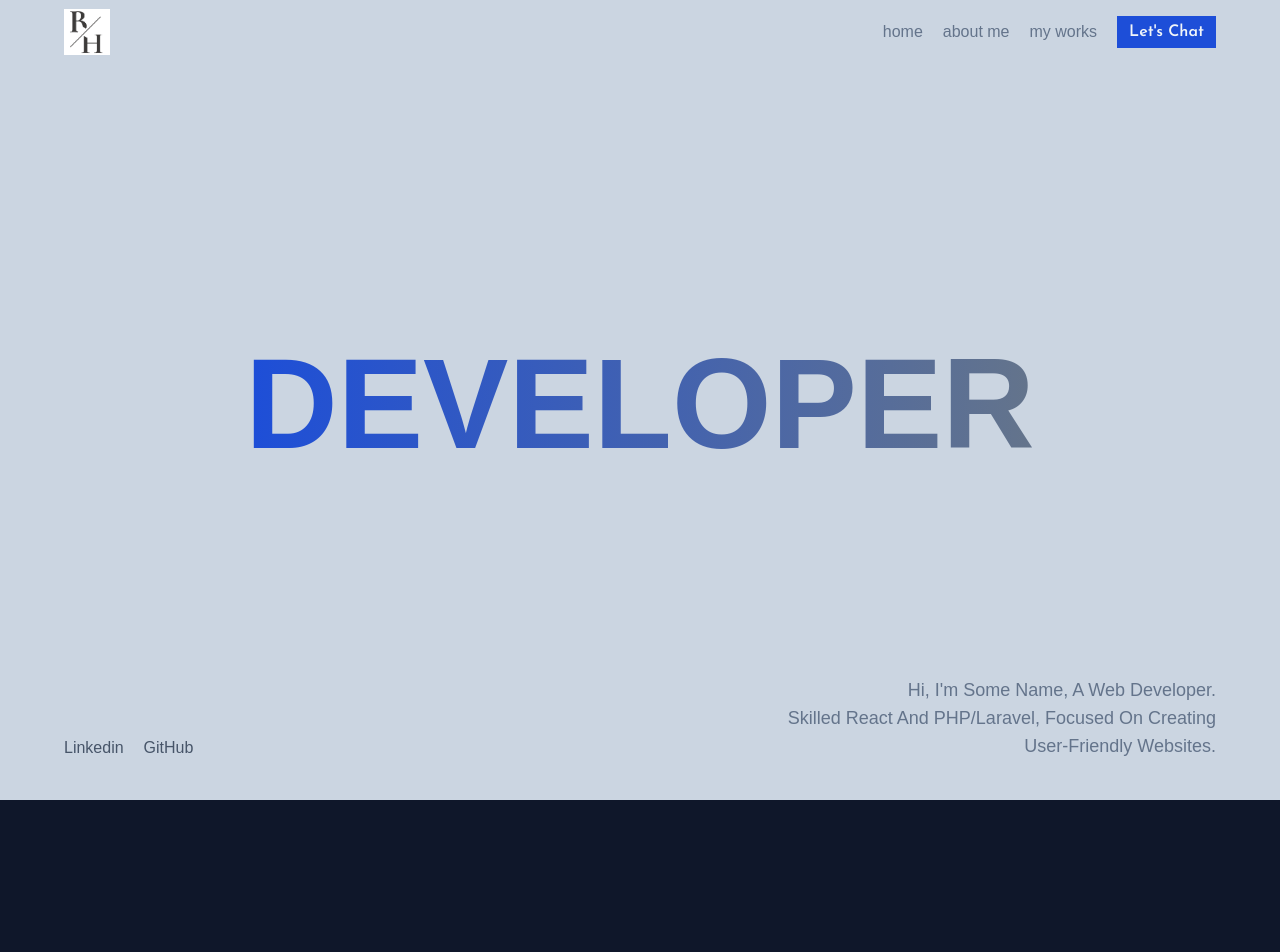
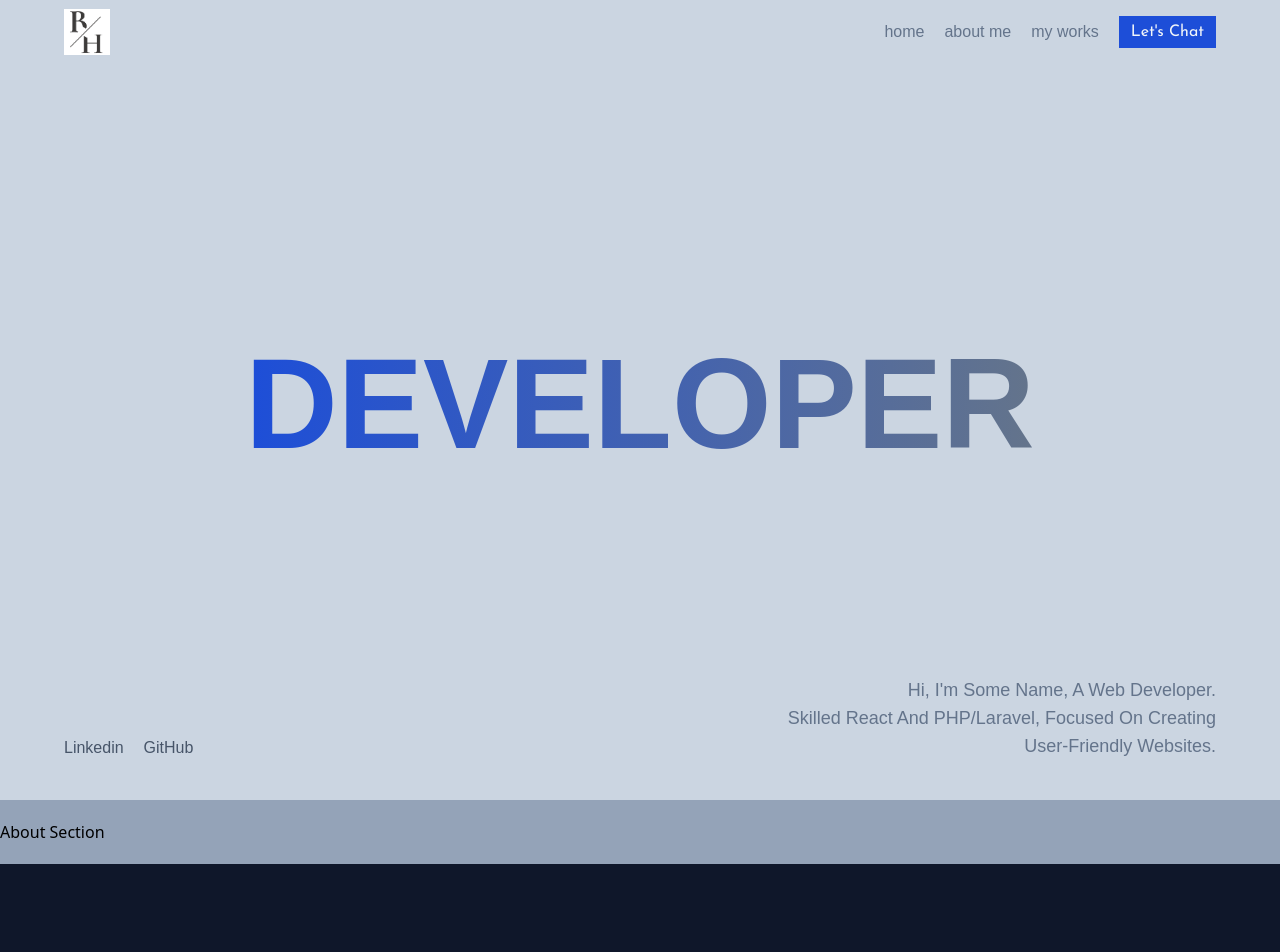
Before and after one commit to strengerx/portfolio, a React (Vite) app: page / in a window 1280 px wide. Shown: the top 952 px of the page. Built offline with nearby package versions, Linux system fonts and the light colour scheme; a web font is replaced by a local one.

Commit message:
added about

```diff
--- a/src/App.jsx
+++ b/src/App.jsx
@@ -1,6 +1,7 @@
 import './App.css'
 import Footer from './components/footer/Footer'
 import Header from './components/header/Header'
+import About from './sections/about/About'
 import Hero from './sections/hero/Hero'
 
 function App() {
@@ -9,6 +10,7 @@ function App() {
   return (<>
     <Header />
     <Hero />
+    <About />
     <Footer />
   </>)
 }
--- a/src/components/header/Header.jsx
+++ b/src/components/header/Header.jsx
@@ -14,7 +14,7 @@ const Header = () => {
                             <li><a className=" lowercase text-slate-500" href="">my works</a></li>
                         </ul>
                     </div>
-                    <a className="font-jose px-3 py-1 capitalize font-semibold bg-blue-700 text-slate-100" href="">let&apos;s chat</a>
+                    <a className="font-jose px-3 py-1 capitalize bg-blue-700 text-slate-100" href="">let&apos;s chat</a>
                 </nav>
             </div>
         </header>
--- a/src/sections/about/About.jsx
+++ b/src/sections/about/About.jsx
@@ -1,9 +1,11 @@
 import "./about.css"
 
 const About = () => {
-    return (
-        <div>About</div>
-    )
+    return (<>
+    <section className="py-5 bg-slate-400">
+        <h2>About Section</h2>
+    </section>
+    </>)
 }
 
 export default About
```
